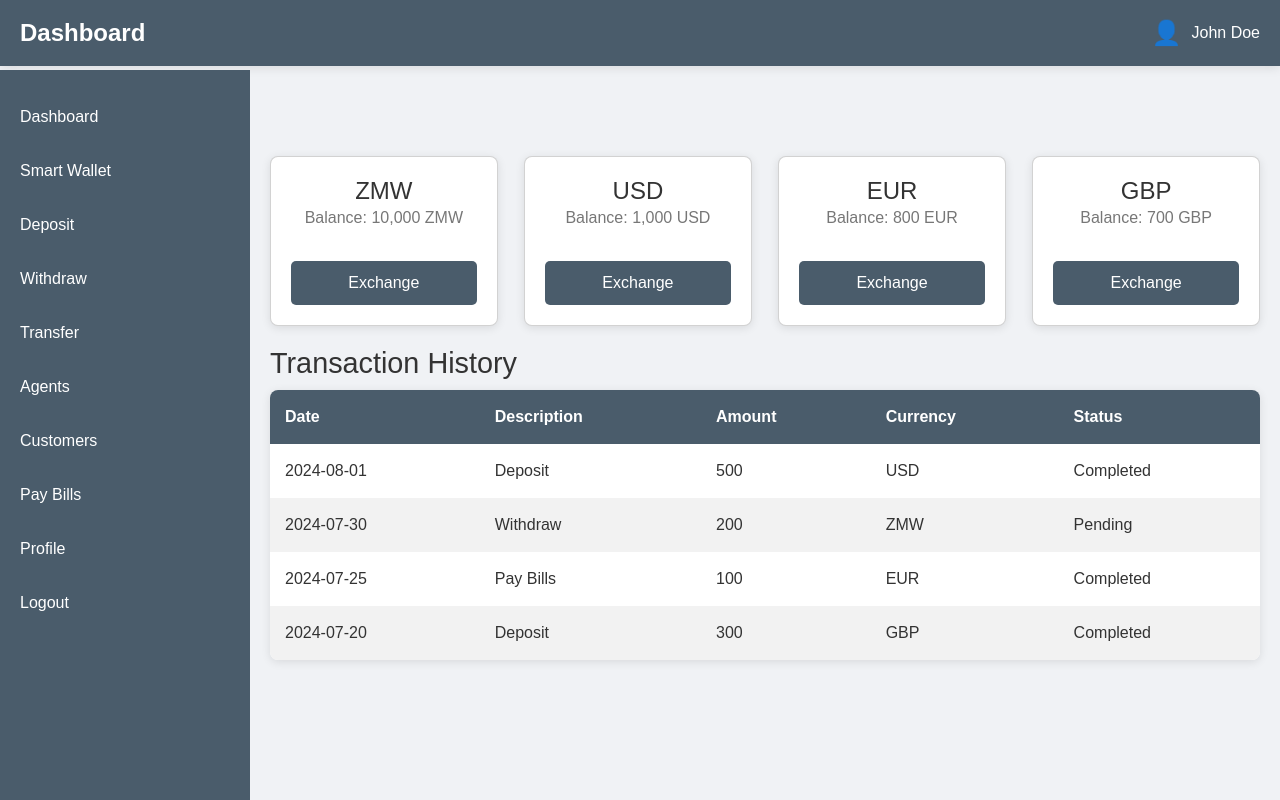
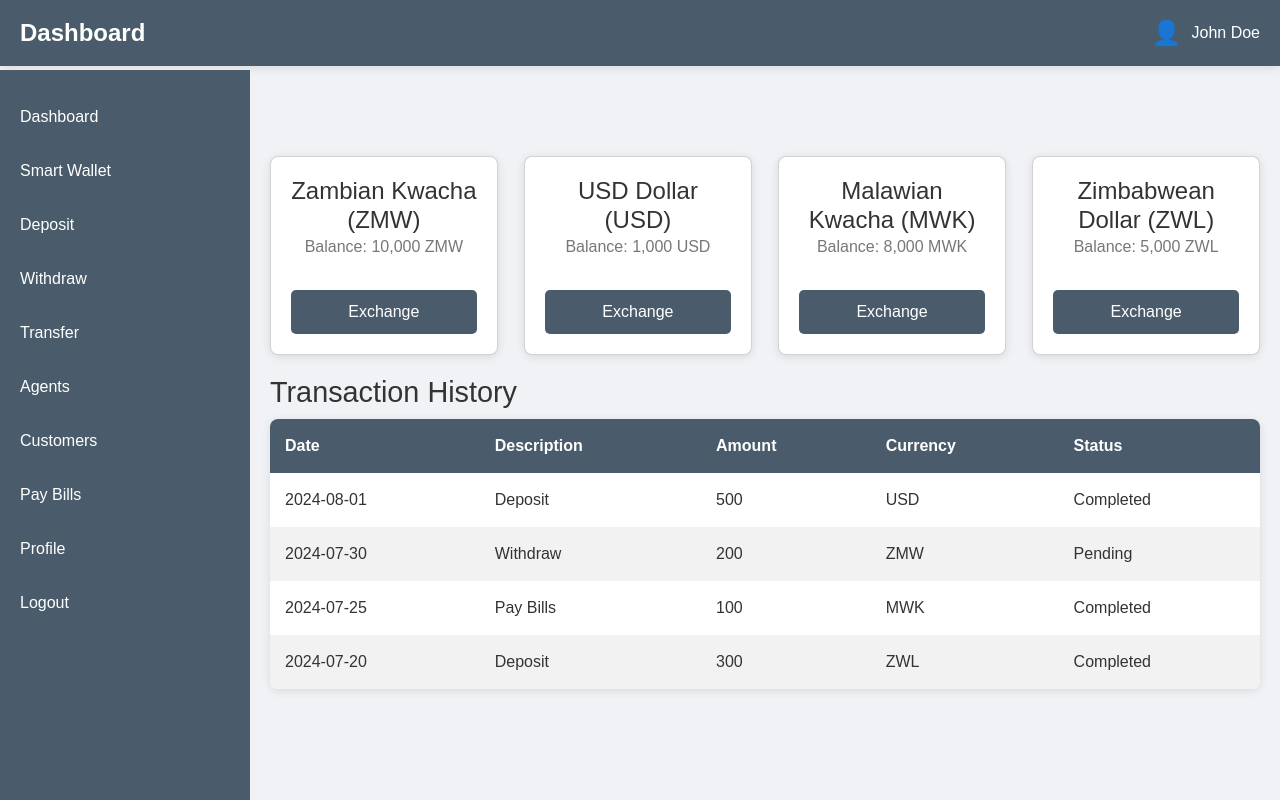
Before and after one commit to Gerald-87/wallet, a React (Vite) app in the folder src/wallet_frontend/: page /dashboard in a window 1280 px wide. Built offline with nearby package versions, Linux system fonts and the light colour scheme.

Commit message:
added all dashboards..dashboard,agent,cust omer... working register& login.

```diff
--- a/src/wallet_frontend/src/components/Agent.jsx
+++ b/src/wallet_frontend/src/components/Agent.jsx
@@ -17,7 +17,7 @@ const Sidebar = () => (
       <li><a href="#dashboard">Dashboard</a></li>
       <li><a href="#deposit">Deposit</a></li>
       <li><a href="#withdraw">Withdraw</a></li>
-      <li><a href="#withdraw">Transfer</a></li>
+      <li><a href="#transfer">Transfer</a></li>
       <li><a href="#pay-bills">Pay Bills</a></li>
       <li><a href="#profile">Profile</a></li>
       <li><a href="#logout">Logout</a></li>
@@ -35,10 +35,10 @@ const Card = ({ currency, balance }) => (
 
 const CurrencyCards = () => (
   <div className="currency-cards">
-    <Card currency="ZMW" balance="10,000 ZMW" />
-    <Card currency="USD" balance="1,000 USD" />
-    <Card currency="EUR" balance="800 EUR" />
-    <Card currency="GBP" balance="700 GBP" />
+    <Card currency="Zambian Kwacha (ZMW)" balance="10,000 ZMW" />
+    <Card currency="USD Dollar (USD)" balance="1,000 USD" />
+    <Card currency="Malawian Kwacha (MWK)" balance="8,000 MWK" />
+    <Card currency="Zimbabwean Dollar (ZWL)" balance="5,000 ZWL" />
   </div>
 );
 
@@ -74,14 +74,14 @@ const TransactionHistory = () => (
           <td>2024-07-25</td>
           <td>Pay Bills</td>
           <td>100</td>
-          <td>EUR</td>
+          <td>MWK</td>
           <td>Completed</td>
         </tr>
         <tr>
           <td>2024-07-20</td>
           <td>Deposit</td>
           <td>300</td>
-          <td>GBP</td>
+          <td>ZWL</td>
           <td>Completed</td>
         </tr>
       </tbody>
@@ -89,7 +89,7 @@ const TransactionHistory = () => (
   </div>
 );
 
-const Agent= () => (
+const Agent = () => (
   <div className="dashboard">
     <Navbar />
     <Sidebar />
--- a/src/wallet_frontend/src/components/Customer.jsx
+++ b/src/wallet_frontend/src/components/Customer.jsx
@@ -16,7 +16,7 @@ const Sidebar = () => (
     <ul>
       <li><a href="#dashboard">Dashboard</a></li>
       <li><a href="#withdraw">Withdraw</a></li>
-      <li><a href="#withdraw">Transfer</a></li>
+      <li><a href="#transfer">Transfer</a></li>
       <li><a href="#pay-bills">Pay Bills</a></li>
       <li><a href="#profile">Profile</a></li>
       <li><a href="#logout">Logout</a></li>
@@ -34,10 +34,10 @@ const Card = ({ currency, balance }) => (
 
 const CurrencyCards = () => (
   <div className="currency-cards">
-    <Card currency="ZMW" balance="10,000 ZMW" />
-    <Card currency="USD" balance="1,000 USD" />
-    <Card currency="EUR" balance="800 EUR" />
-    <Card currency="GBP" balance="700 GBP" />
+    <Card currency="Zambian Kwacha (ZMW)" balance="10,000 ZMW" />
+    <Card currency="USD Dollar (USD)" balance="1,000 USD" />
+    <Card currency="Malawian Kwacha (MWK)" balance="8,000 MWK" />
+    <Card currency="Zimbabwean Dollar (ZWL)" balance="5,000 ZWL" />
   </div>
 );
 
@@ -73,14 +73,14 @@ const TransactionHistory = () => (
           <td>2024-07-25</td>
           <td>Pay Bills</td>
           <td>100</td>
-          <td>EUR</td>
+          <td>MWK</td>
           <td>Completed</td>
         </tr>
         <tr>
           <td>2024-07-20</td>
           <td>Deposit</td>
           <td>300</td>
-          <td>GBP</td>
+          <td>ZWL</td>
           <td>Completed</td>
         </tr>
       </tbody>
--- a/src/wallet_frontend/src/components/Dashboard.jsx
+++ b/src/wallet_frontend/src/components/Dashboard.jsx
@@ -18,9 +18,9 @@ const Sidebar = () => (
       <li><a href="#smart-wallet">Smart Wallet</a></li>
       <li><a href="#deposit">Deposit</a></li>
       <li><a href="#withdraw">Withdraw</a></li>
-      <li><a href="#withdraw">Transfer</a></li>
-      <li><a href="#withdraw">Agents</a></li>
-      <li><a href="#withdraw">Customers</a></li>
+      <li><a href="#transfer">Transfer</a></li>
+      <li><a href="#agents">Agents</a></li>
+      <li><a href="#customers">Customers</a></li>
       <li><a href="#pay-bills">Pay Bills</a></li>
       <li><a href="#profile">Profile</a></li>
       <li><a href="#logout">Logout</a></li>
@@ -38,10 +38,10 @@ const Card = ({ currency, balance }) => (
 
 const CurrencyCards = () => (
   <div className="currency-cards">
-    <Card currency="ZMW" balance="10,000 ZMW" />
-    <Card currency="USD" balance="1,000 USD" />
-    <Card currency="EUR" balance="800 EUR" />
-    <Card currency="GBP" balance="700 GBP" />
+    <Card currency="Zambian Kwacha (ZMW)" balance="10,000 ZMW" />
+    <Card currency="USD Dollar (USD)" balance="1,000 USD" />
+    <Card currency="Malawian Kwacha (MWK)" balance="8,000 MWK" />
+    <Card currency="Zimbabwean Dollar (ZWL)" balance="5,000 ZWL" />
   </div>
 );
 
@@ -77,14 +77,14 @@ const TransactionHistory = () => (
           <td>2024-07-25</td>
           <td>Pay Bills</td>
           <td>100</td>
-          <td>EUR</td>
+          <td>MWK</td>
           <td>Completed</td>
         </tr>
         <tr>
           <td>2024-07-20</td>
           <td>Deposit</td>
           <td>300</td>
-          <td>GBP</td>
+          <td>ZWL</td>
           <td>Completed</td>
         </tr>
       </tbody>
```
